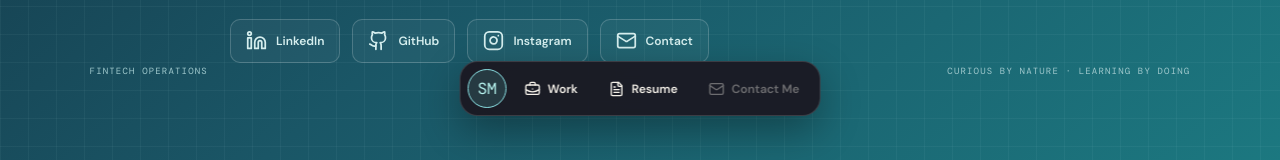
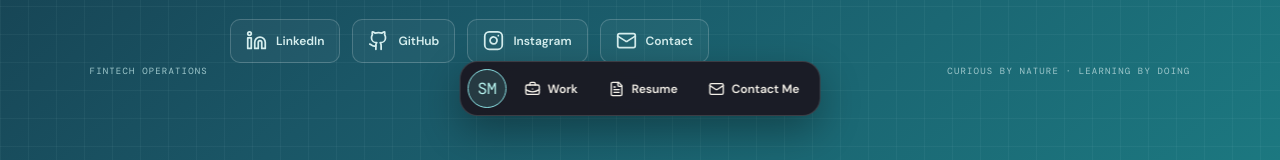
Before and after one commit to saqibmojeeb/saqib-portfolio, a React (Vite) app: page /home in a window 1280 px wide. Shown: the part 666-826 px from the top of the page. Built offline with nearby package versions, Linux system fonts and the light colour scheme.

Commit message:
Add social profile links

```diff
--- a/src/data/profile.ts
+++ b/src/data/profile.ts
@@ -1 +1,14 @@
-export const profile={name:"Saqib Mojeeb",initials:"SM",headline:"Fintech Operations | Product Collaboration | Data Analytics",intro:"I work across fintech operations, mutual fund workflows, customer experience, and process improvement. I enjoy solving operational problems, collaborating with product and engineering teams, and using data to understand processes and improve outcomes. I am also developing my data analytics skills.",email:"",linkedin:"",github:"",resume:"/resume.pdf",location:"",profileImage:"/images/profile/profile.jpg"};
+
+export const profile = {
+  name: "Saqib Mojeeb",
+  initials: "SM",
+  headline: "Fintech Operations | Product Collaboration | Data Analytics",
+  intro: "I work across fintech operations, mutual fund workflows, customer experience, and process improvement. I enjoy solving operational problems, collaborating with product and engineering teams, and using data to understand processes and improve outcomes. I am also developing my data analytics skills.",
+  email: "mojeeb.saqib@gmail.com",
+  linkedin: "https://www.linkedin.com/in/saqibmojeeb/",
+  github: "https://github.com/saqibmojeeb",
+  instagram: "https://www.instagram.com/saqibx___/",
+  resume: "/resume.pdf",
+  location: "",
+  profileImage: "/images/profile/profile.jpg"
+};
```
